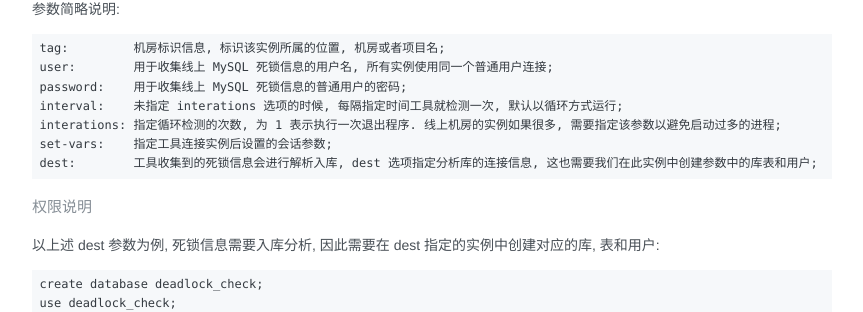
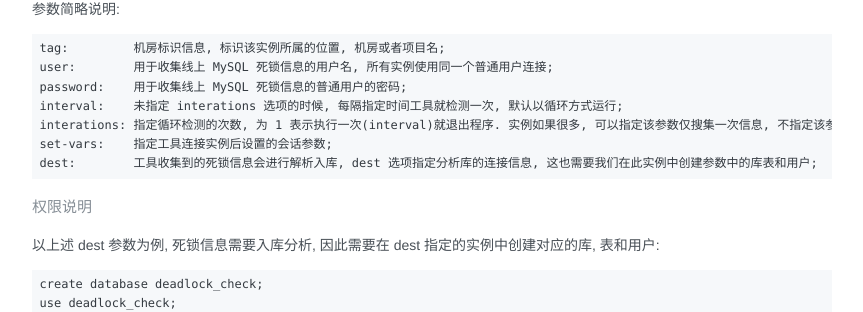
Before and after one commit to arstercz/arstercz.github.io, a Jekyll site: the page built from _posts/2019-06-18-%e6%9c%89%e6%95%88%e6%94%b6%e9%9b%86-mysql-%e7%9a%84%e6%ad%bb%e9%94%81%e4%bf%a1%e6%81%af.md, in a window 1280 px wide and 900 px high, scrolled down 1363 px. Shown: the part 219-531 px from the top of the window, without its empty margins (208-1071 px from the left). Built offline with Jekyll 4.4.1, drawn with Linux system fonts in a browser that asks for light colours; comment, search, counter and statistics services are not loaded.

Commit message:
recorrect deadlock description

````diff
--- a/_posts/2019-06-18-%e6%9c%89%e6%95%88%e6%94%b6%e9%9b%86-mysql-%e7%9a%84%e6%ad%bb%e9%94%81%e4%bf%a1%e6%81%af.md
+++ b/_posts/2019-06-18-%e6%9c%89%e6%95%88%e6%94%b6%e9%9b%86-mysql-%e7%9a%84%e6%ad%bb%e9%94%81%e4%bf%a1%e6%81%af.md
@@ -84,7 +84,7 @@
 user:        用于收集线上 MySQL 死锁信息的用户名, 所有实例使用同一个普通用户连接;
 password:    用于收集线上 MySQL 死锁信息的普通用户的密码;
 interval:    未指定 interations 选项的时候, 每隔指定时间工具就检测一次, 默认以循环方式运行;
-interations: 指定循环检测的次数, 为 1 表示执行一次退出程序. 线上机房的实例如果很多, 需要指定该参数以避免启动过多的进程;
+interations: 指定循环检测的次数, 为 1 表示执行一次(interval)就退出程序. 实例如果很多, 可以指定该参数仅搜集一次信息, 不指定该参数则循环执行;
 set-vars:    指定工具连接实例后设置的会话参数;
 dest:        工具收集到的死锁信息会进行解析入库, dest 选项指定分析库的连接信息, 这也需要我们在此实例中创建参数中的库表和用户;
 ```
````
